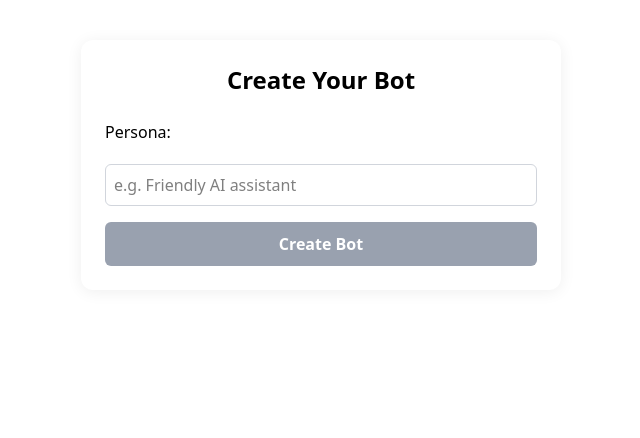
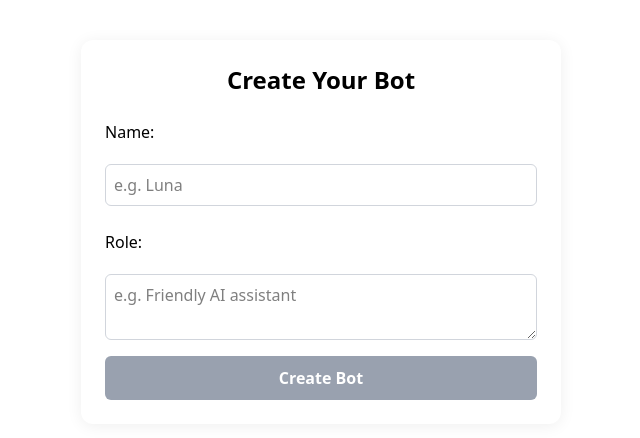
Before and after one commit to filjoseph1989/conversational-bot-client, a React (Vite) app: page / in a window 1280 px wide. Shown: the top 438 px of the page, without its empty margins (319-959 px from the left). Built offline with nearby package versions, Linux system fonts and the light colour scheme.

Commit message:
feat: added support for adding a bot name

```diff
--- a/src/App.tsx
+++ b/src/App.tsx
@@ -5,6 +5,7 @@ import type { Step, Message, Bot } from './types/index';
 
 function App() {
   const [step, setStep] = useState<Step>('CREATE_PERSONA');
+  const [name, setName] = useState('');
   const [persona, setPersona] = useState('');
   const [prompt, setPrompt] = useState('');
   const [messages, setMessages] = useState<Message[]>([]);
@@ -91,6 +92,10 @@ function App() {
    * @returns void
    */
   const handleCreateBot = () => {
+    if (name.trim() === '') {
+      setStatusMessage({ type: 'error', message: 'Bot name cannot be empty.' });
+      return;
+    }
     if (persona.trim() === '') {
       setStatusMessage({ type: 'error', message: 'Persona cannot be empty.' });
       return;
@@ -98,7 +103,7 @@ function App() {
     // Add the new bot to the bots list
     setBots(prev => [
       ...prev,
-      { persona: persona.trim(), createdAt: Date.now() }
+      { name: name.trim(), persona: persona.trim(), createdAt: Date.now() }
     ]);
     setStatusMessage({ type: 'success', message: 'Bot successfully created!' });
     setStep('PERSONA_CREATED');
@@ -108,8 +113,9 @@ function App() {
    * handleStartChatting - Transitions to the chatting step.
    * @returns void
    */
-  const handleStartChatting = (persona: string): void => {
+  const handleStartChatting = (persona: string, name: string): void => {
     setPersona(persona);
+    setName(name);
     setStep('CHATTING');
     setStatusMessage(null); // Clear the "Bot created" message
   };
@@ -120,6 +126,7 @@ function App() {
    */
   const handleCreateNewBot = () => {
     setStep('CREATE_PERSONA');
+    setName('');
     setPersona('');
     setMessages([]);
     setPrompt('');
@@ -141,11 +148,12 @@ function App() {
             {bots.map((bot) => (
               <li key={bot.createdAt} className="flex items-center gap-2 text-sm justify-between">
                 <div className="flex items-center gap-2">
-                  <span className="font-medium">{bot.persona}</span>
+                  <span className="font-bold">{bot.name}</span>
+                  <span className="text-gray-600">- {bot.persona}</span>
                   <span className="text-gray-400">({new Date(bot.createdAt).toLocaleString()})</span>
                 </div>
                 <button
-                  onClick={() => handleStartChatting(bot.persona)}
+                  onClick={() => handleStartChatting(bot.persona, bot.name)}
                   className="px-3 py-1 rounded bg-[#646cff] text-white text-xs font-semibold hover:bg-[#535bf2] transition-colors cursor-pointer">
                   Start Chatting
                 </button>
@@ -157,10 +165,14 @@ function App() {
 
       {step === 'CREATE_PERSONA' && (
         <div className="flex flex-col gap-4">
-          <Persona value={persona} onChange={e => setPersona(e.target.value)} />
+          <Persona
+            name={name}
+            onNameChange={e => setName(e.target.value)}
+            value={persona}
+            onChange={e => setPersona(e.target.value)} />
           <button
             onClick={handleCreateBot}
-            disabled={!persona.trim()}
+            disabled={!name.trim() || !persona.trim()}
             className="py-2.5 rounded-md bg-[#646cff] text-white font-semibold text-base cursor-pointer border-none hover:bg-[#535bf2] transition-colors disabled:bg-gray-400 disabled:cursor-not-allowed">
             Create Bot
           </button>
--- a/src/components/ChatView.tsx
+++ b/src/components/ChatView.tsx
@@ -24,7 +24,7 @@ const ChatView: React.FC<ChatViewProps> = ({
   return (
     <>
       <div className="mb-4 p-3 bg-blue-50 border border-blue-200 rounded-md flex justify-between items-center">
-        <p><strong className="font-semibold">Bot Persona:</strong> {persona}</p>
+        <p><strong className="font-semibold">Bot role:</strong> {persona}</p>
         <button
           onClick={onCreateNewBot}
           className="py-1 px-3 rounded-md bg-white text-blue-600 border border-blue-300 hover:bg-blue-100 transition-colors text-sm font-semibold cursor-pointer hover:shadow-sm">
--- a/src/components/Persona.tsx
+++ b/src/components/Persona.tsx
@@ -1,21 +1,31 @@
 import React from 'react';
 
 interface PersonaProps {
+    name: string;
     value: string;
-    onChange: (e: React.ChangeEvent<HTMLInputElement>) => void;
+    onNameChange: (e: React.ChangeEvent<HTMLInputElement>) => void;
+    onChange: (e: React.ChangeEvent<HTMLTextAreaElement>) => void;
 }
 
-const Persona: React.FC<PersonaProps> = ({ value, onChange }) => {
+const Persona: React.FC<PersonaProps> = ({ name, value, onNameChange, onChange }) => {
     return (
         <>
-            <label className="font-medium" htmlFor="persona"> Persona: </label>
+            <label className="font-medium" htmlFor="bot-name">Name:</label>
             <input
+                id="bot-name"
+                type="text"
+                value={name}
+                onChange={onNameChange}
+                placeholder="e.g. Luna"
+                className="w-full mt-1 p-2 border border-gray-300 rounded-md"
+                required />
+            <label className="font-medium mt-2" htmlFor="persona">Role:</label>
+            <textarea
                 id='persona'
-                type="text"
                 value={value}
                 onChange={onChange}
                 placeholder="e.g. Friendly AI assistant"
-                className="w-full mt-1 p-2 border border-gray-300 rounded-md"
+                className="w-full mt-1 p-2 border border-gray-300 rounded-md resize-y min-h-[60px]"
                 required />
         </>
     );
--- a/src/types/index.ts
+++ b/src/types/index.ts
@@ -11,6 +11,7 @@ export interface Message {
 
 // Add Bot interface
 export interface Bot {
+  name: string;
   persona: string;
   createdAt: number;
 }
```
